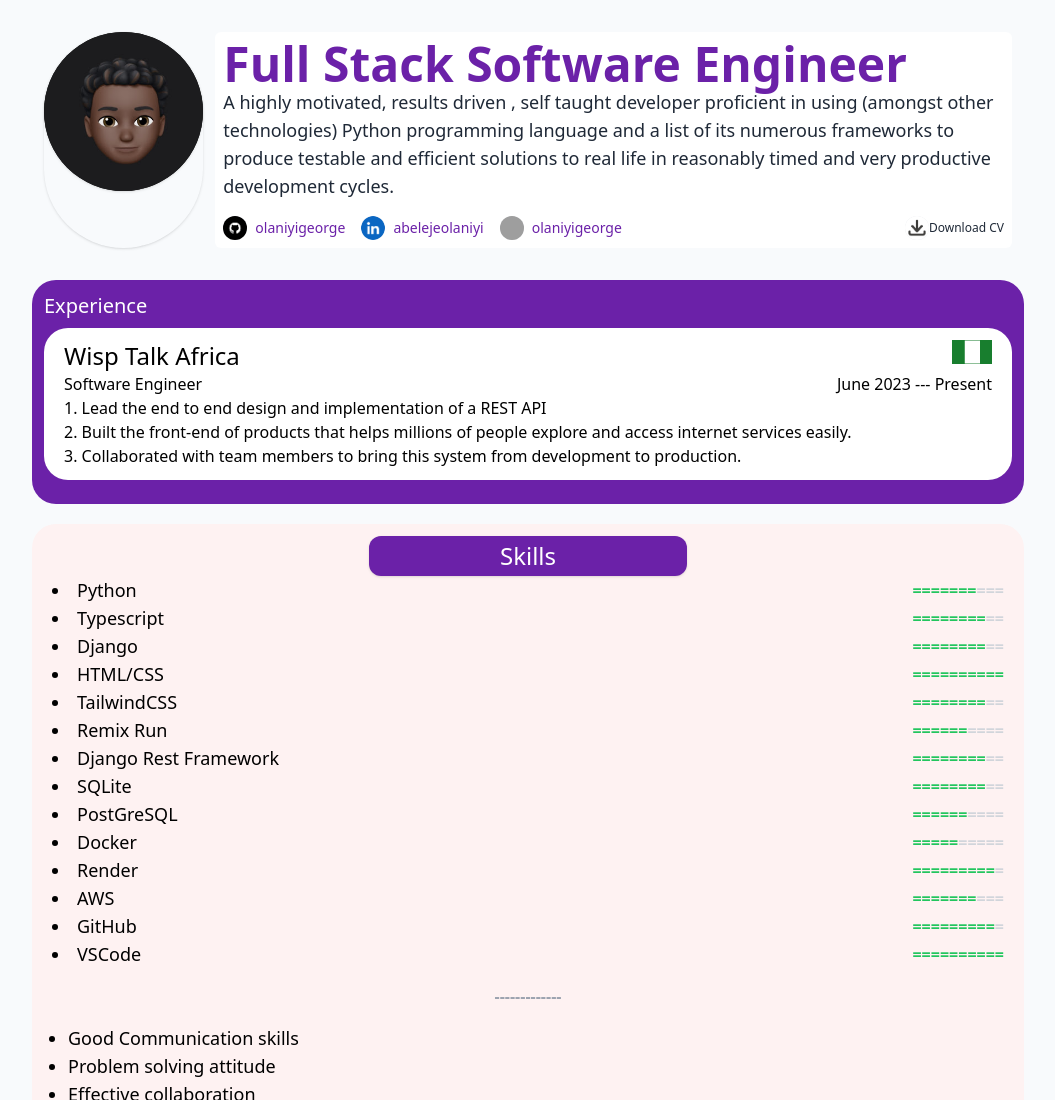
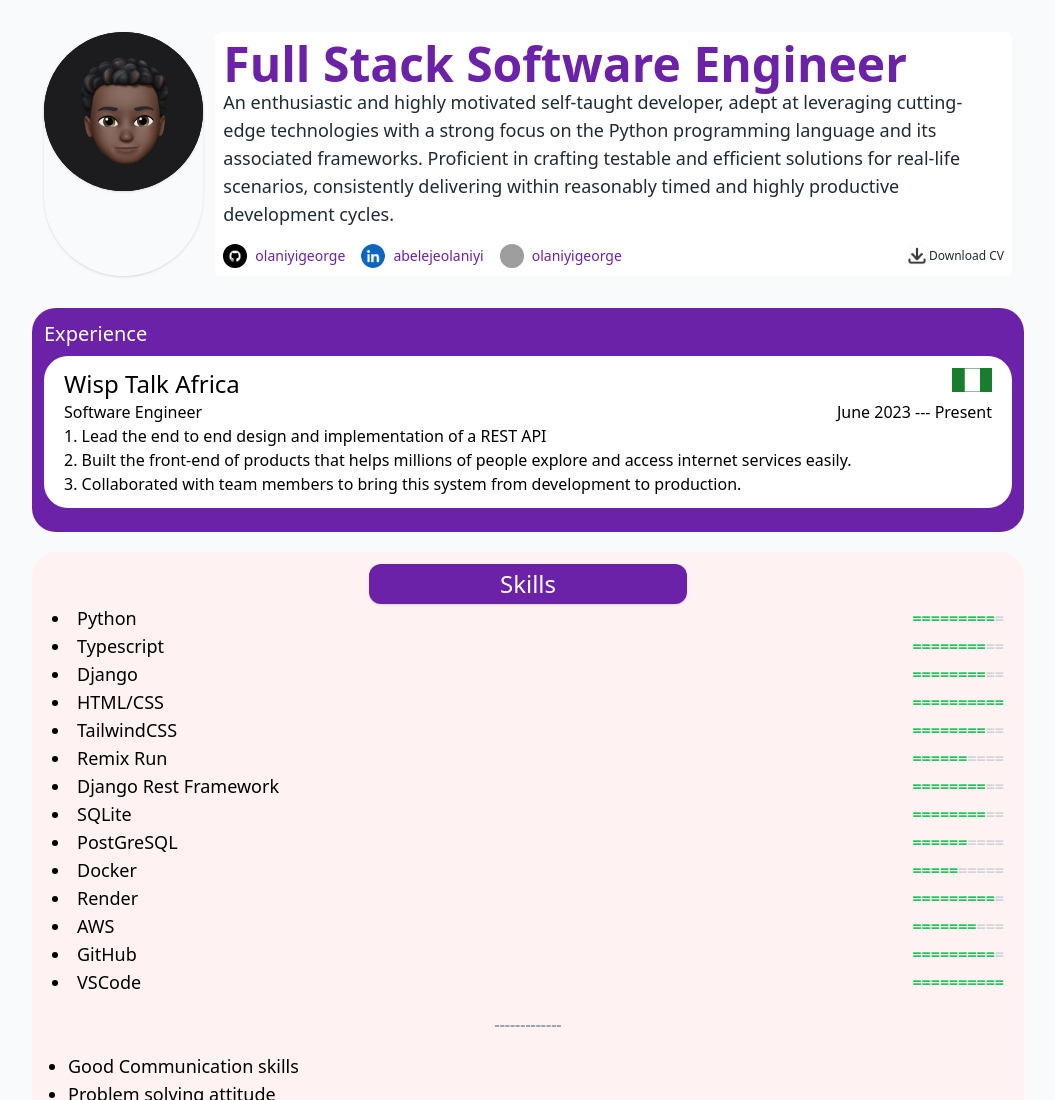
Before and after one commit to Kayie29/kayie29.github.io, a website: page index.html in a window 1280 px wide. Shown: the top 1100 px of the page, without its empty margins (112-1167 px from the left). Drawn offline with Linux system fonts and the light colour scheme; grey boxes are pictures that could not be loaded.

Commit message:
Fixed typo in bio

```diff
--- a/index.html
+++ b/index.html
@@ -19,10 +19,12 @@
 
                 <div class="bg-white w-5/6 rounded-md p-2">
                     <p class="text-5xl font-bold text-purple-800"> Full Stack Software Engineer </p>
-                    <p class="text-gray-800 font-medium text-lg"> A highly motivated, results driven , self taught developer proficient in using
-                        (amongst other technologies) Python programming language and a list of its
-                        numerous frameworks to produce testable and efficient solutions to real life
-                        in reasonably timed and very productive development cycles. </p>
+                    <p class="text-gray-800 font-medium text-lg">
+                        An enthusiastic and highly motivated self-taught developer, adept at leveraging
+                        cutting-edge technologies with a strong focus on the Python programming language
+                        and its associated frameworks. Proficient in crafting testable and efficient
+                        solutions for real-life scenarios, consistently delivering within reasonably
+                        timed and highly productive development cycles. </p>
                     <div class="flex justify-between items-center w-full mt-4">
                         <div class="flex space-x-4">
                             <a href="https://github.com/olaniyigeorge" class="flex items-center justify-between space-x-2">
@@ -101,7 +103,7 @@
                             Python
                         </li>
                         <p class="font-bold text-green-500">
-                            =======<span class="text-gray-300">===</span>
+                            =========<span class="text-gray-300">=</span>
                         </p>
                     </div>
 
```
